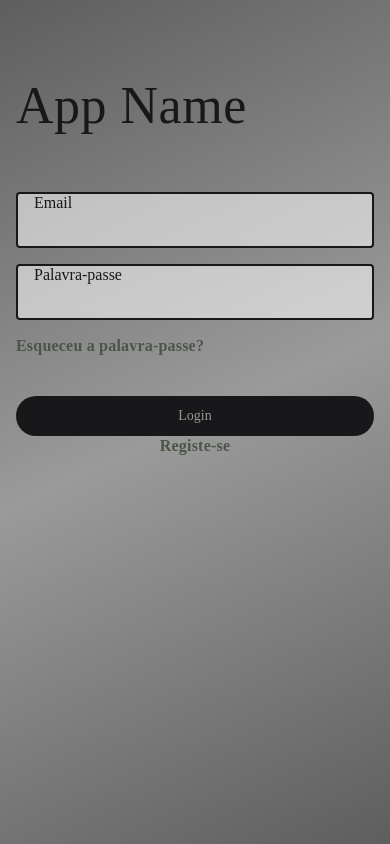
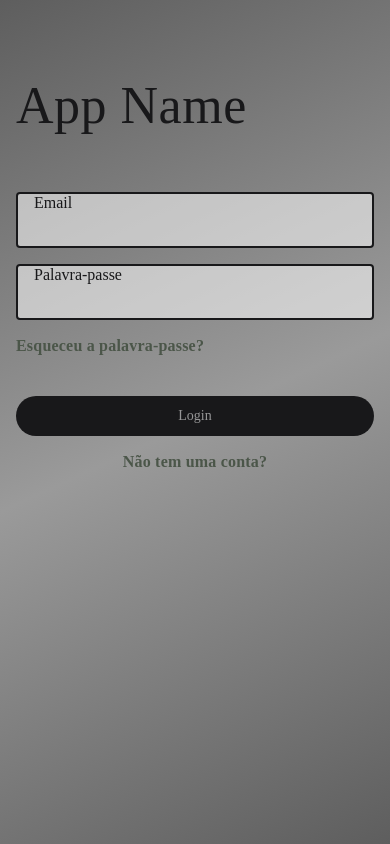
Before and after one commit to Loirinhm/AudioApp, a React Native app: screen /LoginScreen in a window 390 px wide. Built offline with nearby package versions, Linux system fonts and the light colour scheme; no server answers.

Commit message:
adding costum fonts

```diff
--- a/react-native.config.js
+++ b/react-native.config.js
@@ -3,6 +3,7 @@ module.exports = {
     ios: {
       automaticPodsInstallation: true,
     },
+    android: {},
   },
   assets: ['./assets/fonts/'],
 };
--- a/src/screens/LoginScreen/LoginScreen.tsx
+++ b/src/screens/LoginScreen/LoginScreen.tsx
@@ -72,9 +72,9 @@ function LoginScreen() {
             </Pressable>
           </>
         }
-        <View>
+        <View style={styles.newAccount}>
           <Pressable onPress={() => navigation.navigate('RegistrationScreen')}>
-            <Text style={styles.pressableText__text}>Registe-se</Text>
+            <Text style={styles.pressableText__text}>Não tem uma conta?</Text>
           </Pressable>
         </View>
       </SafeAreaView>
@@ -137,7 +137,7 @@ const styles = StyleSheet.create({
     marginTop: 16,
     marginHorizontal: 16,
     flexDirection: 'row',
-    justifyContent: 'space-between',
+    justifyContent: 'flex-start',
   },
   pressableText__text: {
     fontSize: FontSize.size_base,
@@ -162,6 +162,12 @@ const styles = StyleSheet.create({
     fontFamily: FontFamily.interSemiBold,
     color: Color.colorHalfWhite,
   },
+  newAccount: {
+    marginTop: 16,
+    marginHorizontal: 16,
+    flexDirection: 'row',
+    justifyContent: 'center',
+  },
 });
 
 export default LoginScreen;
```
Also changed, not shown: 9 other files (tests, documents, lock files or other folders).
